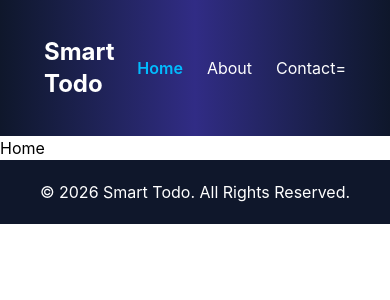
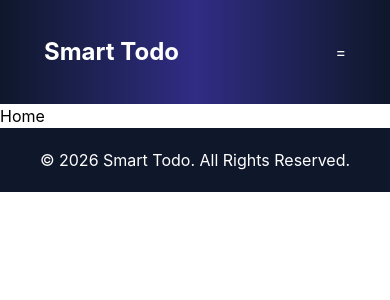
Before and after one commit to aakashtechworks/smart-todo, a React (Vite) app: page / in a window 390 px wide. Shown: the top 300 px of the page. Built offline with nearby package versions, Linux system fonts and the light colour scheme.

Commit message:
mobile navbar

```diff
--- a/src/layout/Header.jsx
+++ b/src/layout/Header.jsx
@@ -12,23 +12,29 @@ const Header = () => {
     <header className='sticky top-0 z-50 bg-gradient-to-r from-slate-900 via-indigo-900 to-slate-900 text-white p-5'>
         <nav className='max-w-6xl mx-auto flex justify-between items-center px-6 py-4'>
             <h1 className='text-2xl font-bold'>Smart Todo</h1>
-            <ul className='flex gap-6 '>
-                <li ><NavLink to="/" className={({isActive})=> isActive? "text-sky-400 font-semibold" : "text-white hover:text-sky-300 transition-colors"}>
+
+            <button onClick={toggleMenu}>{isMenuOpen ? "x" : "="}</button>
+        </nav>
+            {isMenuOpen && (
+                <ul className='flex flex-col gap-6 '>
+                <li ><NavLink to="/" onClick={()=>setIsMenuOpen(false)} className={({isActive})=> isActive? "text-sky-400 font-semibold" : "text-white hover:text-sky-300 transition-colors"}>
                     Home
                     </NavLink>
                 </li>
-                <li ><NavLink to="/about" className={({isActive})=> isActive? "text-sky-400 font-semibold" : "text-white hover:text-sky-300 transition-colors"}>
+                <li ><NavLink to="/about" onClick={()=>setIsMenuOpen(false)} className={({isActive})=> isActive? "text-sky-400 font-semibold" : "text-white hover:text-sky-300 transition-colors"}>
                     About
                     </NavLink>
                 </li>
-                <li ><NavLink to="/contact" className={({isActive})=> isActive? "text-sky-400 font-semibold" : "text-white hover:text-sky-300 transition-colors"}>
+                <li ><NavLink to="/contact" onClick={()=>setIsMenuOpen(false)} className={({isActive})=> isActive? "text-sky-400 font-semibold" : "text-white hover:text-sky-300 transition-colors"}>
                     Contact
                     </NavLink>
                 </li>
-            </ul>
+                </ul>
+            )}
 
-            <button onClick={toggleMenu}>{isMenuOpen ? "x" : "="}</button>
-        </nav>
+
+
+
     </header>
   )
 }
```
